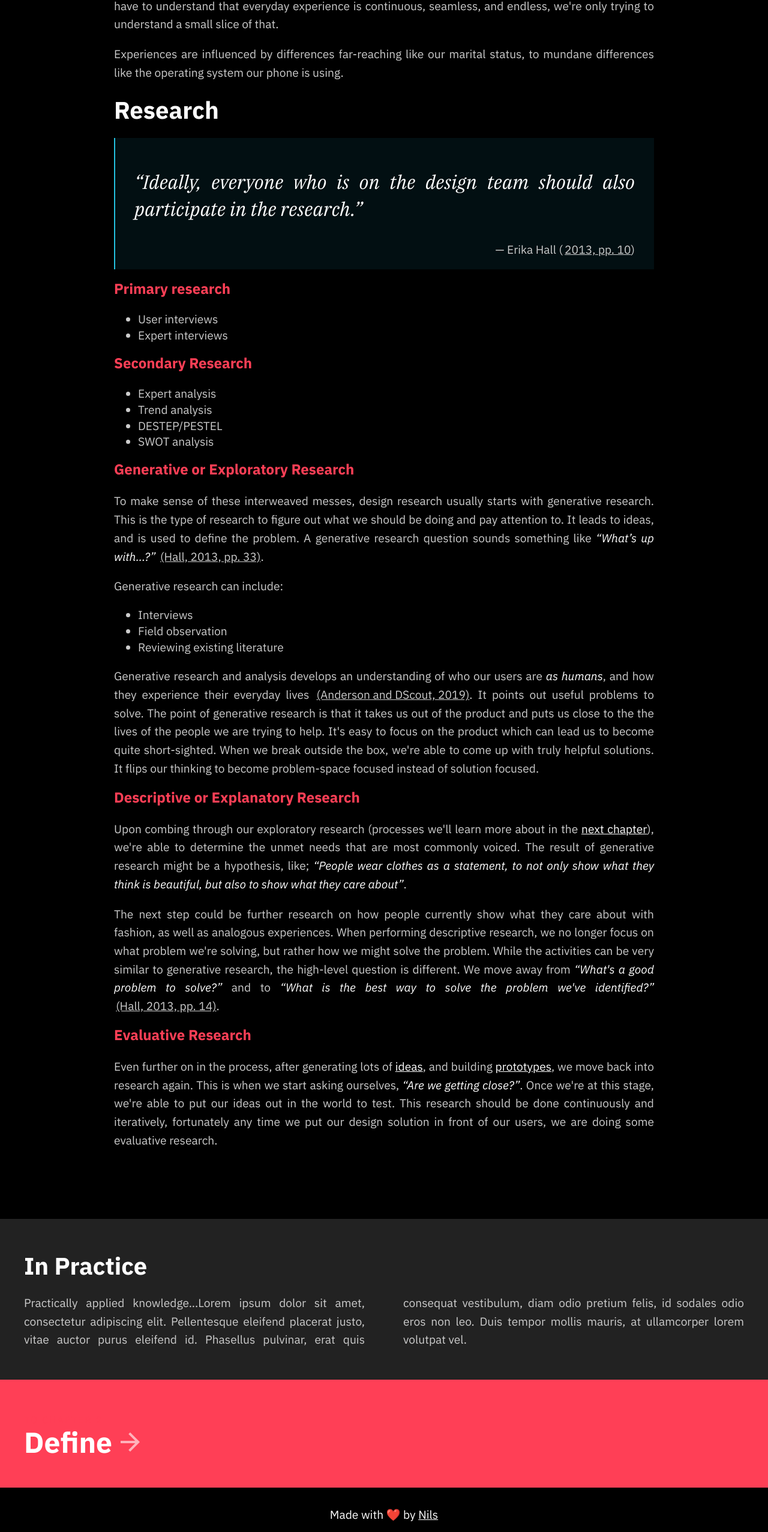
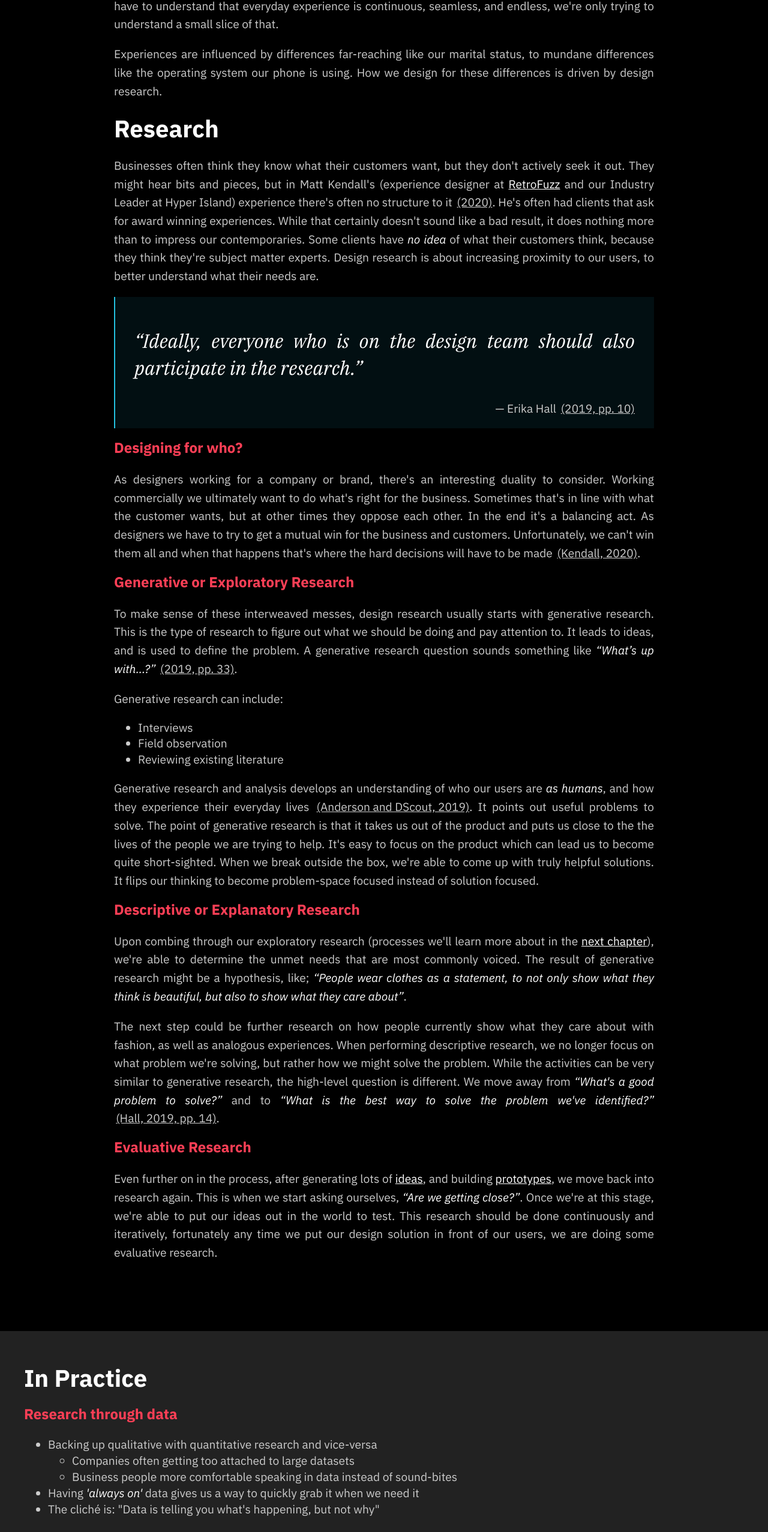
Before and after one commit to nwesthoff/ra-experience-design, a Next.js app: page /chapters/1-discover in a window 1280 px wide. Shown: the part 1338-3892 px from the top of the page at 60% size. Built offline with nearby package versions, Linux system fonts and the light colour scheme.

Commit message:
📝 Writing on all chapters

```diff
--- a/components/Navigation/NextChapter.tsx
+++ b/components/Navigation/NextChapter.tsx
@@ -29,6 +29,8 @@ const NextLinkWrapper = styled.div`
     margin-bottom: 0;
     font-weight: lighter;
     text-transform: uppercase;
+    color: white;
+    opacity: 0.75;
   }
 
   svg {
--- a/components/Personas.tsx
+++ b/components/Personas.tsx
@@ -12,7 +12,7 @@ const PersonaComponentWrapper = styled.div`
   align-items: center;
   flex-direction: column;
   flex-wrap: wrap;
-  background: linear-gradient(#000, #121212, #000);
+  background: linear-gradient(#222, #121212, #222);
   padding: 4rem 0rem;
 
   @media (max-width: ${theme.breakpoints.phone}px) {
--- a/config/MyReferences.ts
+++ b/config/MyReferences.ts
@@ -179,6 +179,56 @@ const myReferences: AcademicRef[] = [
         "Rams, D. (2019). Good design | About Vitsœ | Vitsœ. [online] Vitsoe.com. Available at: https://www.vitsoe.com/eu/about/good-design.",
     },
   },
+  {
+    citationKey: "mattInterview",
+    entryType: "TRADEMAG",
+    entryTags: {
+      author: "Kendall",
+      year: "2020",
+      inBib:
+        "Kendall, M. (2020). Interview: What Is Experience Design? [Videocall].",
+    },
+  },
+  {
+    citationKey: "contentStrategyUX",
+    entryType: "TRADEMAG",
+    entryTags: {
+      author: "UXBooth",
+      year: "2016",
+      inBib:
+        "UXBooth (2016). Complete Beginner’s Guide to Content Strategy | UX Booth. [online] UXBooth. Available at: https://www.uxbooth.com/articles/complete-beginners-guide-to-content-strategy/#what [Accessed 17 Jun. 2020].",
+    },
+  },
+  {
+    citationKey: "stappersPrototypes",
+    entryType: "ACADEMIC",
+    entryTags: {
+      author: "Sanders and Stappers",
+      year: "2014",
+      inBib:
+        "Sanders, E.B.-N. and Stappers, P.J. (2014). Probes, toolkits and prototypes: three approaches to making in codesigning. CoDesign, 10(1), pp.5–14.",
+    },
+  },
+  {
+    citationKey: "jeffVeen",
+    entryType: "TRADEMAG",
+    entryTags: {
+      author: "Veen",
+      year: "2001",
+      inBib:
+        "Veen, J. (2001). The art & science of Web design. Indianapolis, Ind.: New Riders, p.104.",
+    },
+  },
+  {
+    citationKey: "stiglianiCodesign",
+    entryType: "ACADEMIC",
+    entryTags: {
+      author: "Stigliani and Ravasi",
+      year: "2011",
+      inBib:
+        "Stigliani, I. and Ravasi, D. (2012). Organizing Thoughts and Connecting Brains: Material Practices and the Transition from Individual to Group-Level Prospective Sensemaking. Academy of Management Journal, 55(5), pp.1232–1259.",
+    },
+  },
 ];
 
 export interface AcademicRef {
--- a/pages/chapters/1-discover.tsx
+++ b/pages/chapters/1-discover.tsx
@@ -19,7 +19,7 @@ const DiscoverPage: NextPage = () => (
           happening in. This phase of analysis serves two main purposes, to
           inspire us in preparation of idea generation, <em>and</em> provide
           constraints during evaluation. There's a whole plethora of{" "}
-          <em>tools</em>,<em>methodologies</em> and <em>practices</em> to guide
+          <em>tools</em>, <em>methodologies</em> and <em>practices</em> to guide
           us through this process. These concepts help us navigate the way we
           learn about the context we're designing for, which we'll go over in
           this chapter.
@@ -55,7 +55,7 @@ const DiscoverPage: NextPage = () => (
           </p>
           <ul>
             <li>
-              Peter Benz <Citation id="experienceBenz" hideAuthor page="32" />
+              Peter Benz <Citation id="experienceBenz" page="32" hideAuthor />
             </li>
           </ul>
         </blockquote>
@@ -73,9 +73,24 @@ const DiscoverPage: NextPage = () => (
         <p>
           Experiences are influenced by differences far-reaching like our
           marital status, to mundane differences like the operating system our
-          phone is using.{" "}
+          phone is using. How we design for these differences is driven by
+          design research.
         </p>
         <h2>Research</h2>
+        <p>
+          Businesses often think they know what their customers want, but they
+          don't actively seek it out. They might hear bits and pieces, but in
+          Matt Kendall's (experience designer at{" "}
+          <a href="https://www.retrofuzz.com/">RetroFuzz</a> and our Industry
+          Leader at Hyper Island) experience there's often no structure to it{" "}
+          <Citation id="mattInterview" hideAuthor />. He's often had clients
+          that ask for award winning experiences. While that certainly doesn't
+          sound like a bad result, it does nothing more than to impress our
+          contemporaries. Some clients have <em>no idea</em> of what their
+          customers think, because they think they're subject matter experts.
+          Design research is about increasing proximity to our users, to better
+          understand what their needs are.
+        </p>
         <blockquote>
           <p>
             “Ideally, everyone who is on the design team should also participate
@@ -83,22 +98,21 @@ const DiscoverPage: NextPage = () => (
           </p>
           <ul>
             <li>
-              Erika Hall (<Citation id="justEnough">2013, pp. 10</Citation>)
+              Erika Hall <Citation id="justEnough" page="10" hideAuthor />
             </li>
           </ul>
         </blockquote>
-        <h3>Primary research</h3>
-        <ul>
-          <li>User interviews</li>
-          <li>Expert interviews</li>
-        </ul>
-        <h3>Secondary Research</h3>
-        <ul>
-          <li>Expert analysis</li>
-          <li>Trend analysis</li>
-          <li>DESTEP/PESTEL</li>
-          <li>SWOT analysis</li>
-        </ul>
+        <h3>Designing for who?</h3>
+        <p>
+          As designers working for a company or brand, there's an interesting
+          duality to consider. Working commercially we ultimately want to do
+          what's right for the business. Sometimes that's in line with what the
+          customer wants, but at other times they oppose each other. In the end
+          it's a balancing act. As designers we have to try to get a mutual win
+          for the business and customers. Unfortunately, we can't win them all
+          and when that happens that's where the hard decisions will have to be
+          made <Citation id="mattInterview" />.
+        </p>
         <h3>Generative or Exploratory Research</h3>
         <p>
           To make sense of these interweaved messes, design research usually
@@ -106,7 +120,7 @@ const DiscoverPage: NextPage = () => (
           figure out what we should be doing and pay attention to. It leads to
           ideas, and is used to define the problem. A generative research
           question sounds something like <em>“What’s up with...?”</em>{" "}
-          <Citation id="justEnough">(Hall, 2013, pp. 33)</Citation>.
+          <Citation id="justEnough" page="33" hideAuthor />.
         </p>
         <p>Generative research can include:</p>
         <ul>
@@ -149,7 +163,7 @@ const DiscoverPage: NextPage = () => (
           high-level question is different. We move away from{" "}
           <em>“What's a good problem to solve?”</em> and to{" "}
           <em>“What is the best way to solve the problem we've identified?”</em>{" "}
-          <Citation id="justEnough">(Hall, 2013, pp. 14)</Citation>.{" "}
+          <Citation id="justEnough" page="14" />.{" "}
         </p>
         <h3>Evaluative Research</h3>
         <p>
@@ -158,7 +172,7 @@ const DiscoverPage: NextPage = () => (
             <a target="blank">ideas</a>
           </Link>
           , and building{" "}
-          <Link href="./3-develop">
+          <Link href="./3-deliver">
             <a target="blank">prototypes</a>
           </Link>
           , we move back into research again. This is when we start asking
@@ -174,13 +188,41 @@ const DiscoverPage: NextPage = () => (
     <CaseStudyWrapper>
       <ContentContainer wide>
         <h2>In Practice</h2>
+        <h3>Research through data</h3>
+        <ul>
+          <li>
+            Backing up qualitative with quantitative research and vice-versa
+            <ul>
+              <li>Companies often getting too attached to large datasets</li>
+              <li>
+                Business people more comfortable speaking in data instead of
+                sound-bites
+              </li>
+            </ul>
+          </li>
+          <li>
+            Having <em>'always on'</em> data gives us a way to quickly grab it
+            when we need it
+          </li>
+          <li>
+            The cliché is: "Data is telling you what's happening, but not why"
+          </li>
+        </ul>
         <p>
-          Practically applied knowledge...Lorem ipsum dolor sit amet,
-          consectetur adipiscing elit. Pellentesque eleifend placerat justo,
-          vitae auctor purus eleifend id. Phasellus pulvinar, erat quis
-          consequat vestibulum, diam odio pretium felis, id sodales odio eros
-          non leo. Duis tempor mollis mauris, at ullamcorper lorem volutpat vel.
+          <Citation id="mattInterview" />
         </p>
+        <h3>Primary research</h3>
+        <ul>
+          <li>User interviews</li>
+          <li>Expert interviews</li>
+        </ul>
+        <h3>Secondary Research</h3>
+        <ul>
+          <li>Expert analysis</li>
+          <li>Trend analysis</li>
+          <li>DESTEP/PESTEL</li>
+          <li>SWOT analysis</li>
+        </ul>
       </ContentContainer>
     </CaseStudyWrapper>
     <NextChapter title="Define" index={2} />
--- a/pages/chapters/3-develop.tsx
+++ b/pages/chapters/3-develop.tsx
@@ -37,7 +37,7 @@ const DevelopPage = () => (
         <h2>Ideate</h2>
         <ul>
           <li>How Might We</li>
-          <li>Crazy 8&#39;s</li>
+          <li>Crazy 8's</li>
           <li>Hyper Island Pop-up Agency Crazy 8</li>
           <li>SCAMPER</li>
           <li>Analogies</li>
```
Also changed, not shown: pages/chapters/2-define.tsx (+88 -38 lines), pages/chapters/4-deliver.tsx (+49 -13 lines), pages/index.tsx (+11 -15 lines).
